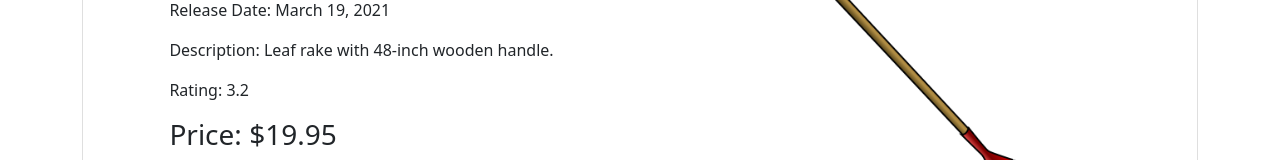
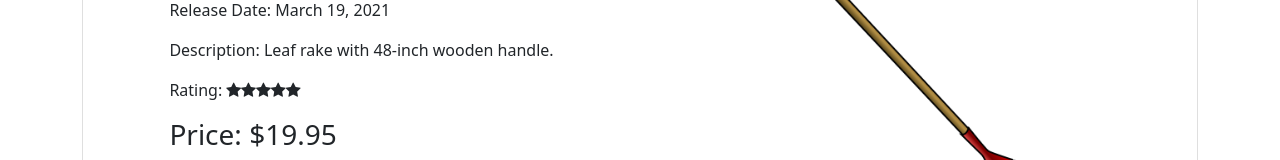
Before and after one commit to conradoalexsander/Angular-APM, an Angular app: page /products/1 in a window 1280 px wide. Shown: the part 222-382 px from the top of the page. Built offline with nearby package versions, Linux system fonts and the light colour scheme.

Commit message:
Added better styling to product detail

```diff
--- a/src/app/products/product-detail.component.css
+++ b/src/app/products/product-detail.component.css
@@ -0,0 +1,3 @@
+li span{
+    margin-right: 0.25em ;
+}
--- a/src/app/products/product-detail.component.html
+++ b/src/app/products/product-detail.component.html
@@ -12,7 +12,15 @@
                     <li class="list-group-item border-bottom-0">Product Code: {{product?.productCode}}</li>
                     <li class="list-group-item border-bottom-0">Release Date: {{product?.releaseDate}}</li>
                     <li class="list-group-item border-bottom-0">Description: {{product?.description}}</li>
-                    <li class="list-group-item border-bottom-0">Rating: {{product?.starRating}}</li>
+                    <li class="list-group-item border-bottom-0">
+                        <div class="d-flex align-items-center">
+                            <span>Rating: </span>
+                            <pm-star class="d-flex"></pm-star>
+                        </div>
+
+
+
+                    </li>
                     <li class="list-group-item border-bottom-0">
                         <h3>Price: ${{product?.price}}</h3>
                     </li>
```
